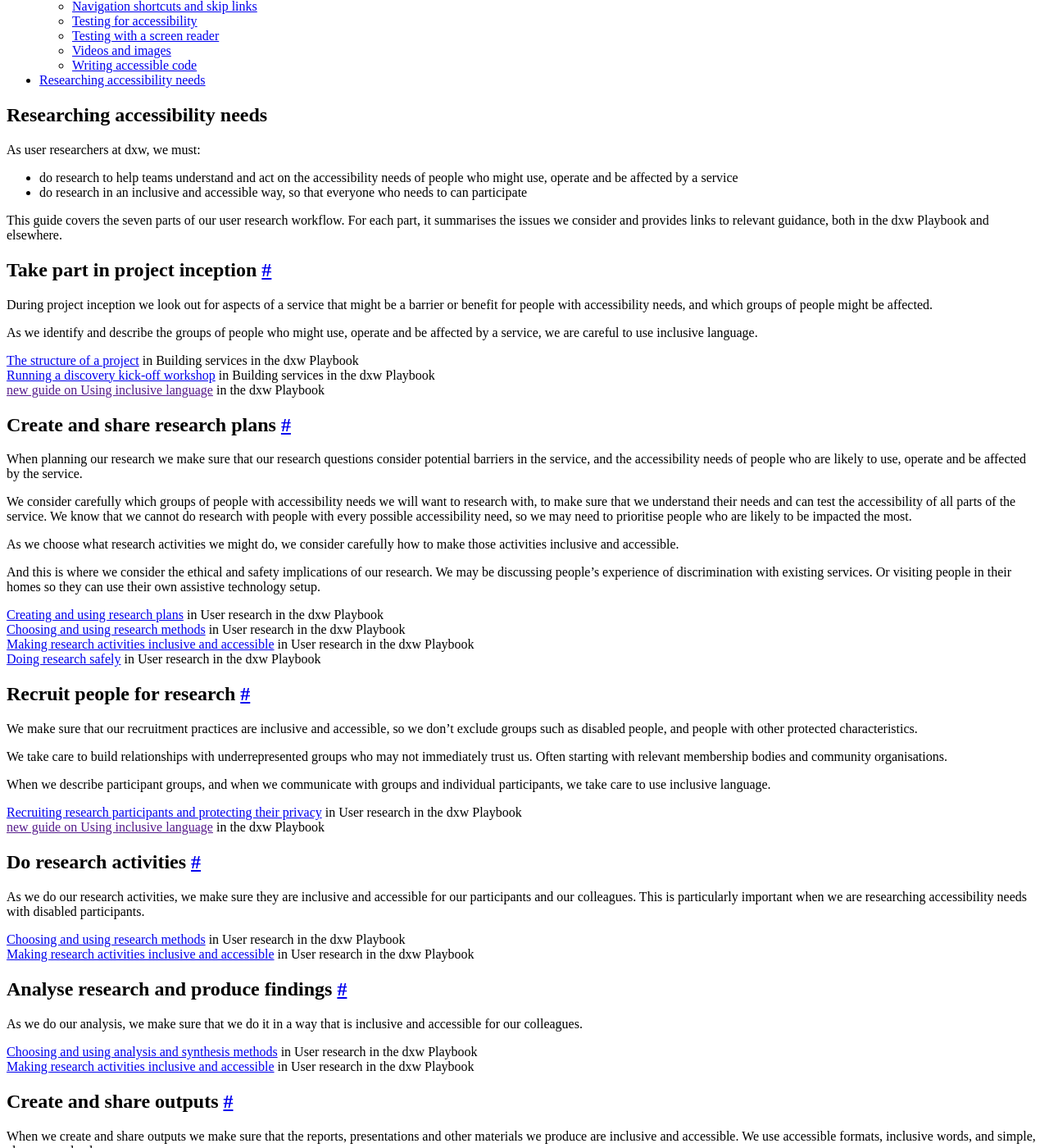
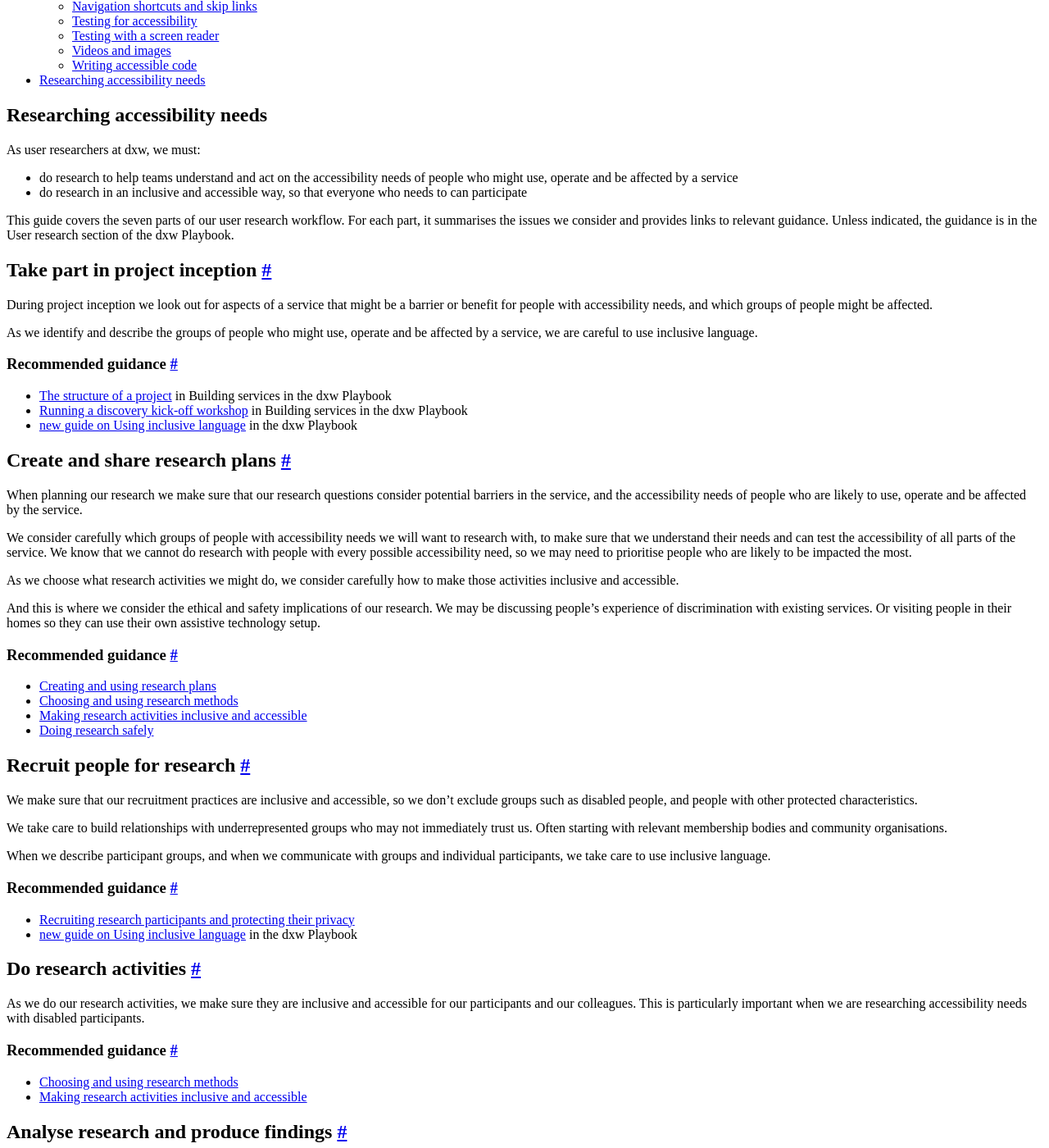
Before and after one commit to dxw/accessibility-manual, a Jekyll site: the page built from src/research/index.md, in a window 1280 px wide and 1400 px high, scrolled down 426 px. Shown: the whole window at 82% size. Built offline with Jekyll 4.4.1, drawn with Linux system fonts in a browser that asks for light colours; some of the changed text lies outside the part shown.

Commit message:
Update Research page “index”

```diff
--- a/src/research/index.md
+++ b/src/research/index.md
@@ -4,13 +4,12 @@
 tags:
   - Research
 ---
-
 As user researchers at dxw, we must:
 
 * do research to help teams understand and act on the accessibility needs of people who might use, operate and be affected by a service
 * do research in an inclusive and accessible way, so that everyone who needs to can participate
 
-This guide covers the seven parts of our user research workflow.  For each part, it summarises the issues we consider and provides links to relevant guidance, both in the dxw Playbook and elsewhere.
+This guide covers the seven parts of our user research workflow.  For each part, it summarises the issues we consider and provides links to relevant guidance. Unless indicated, the guidance is in the User research section of the dxw Playbook.
 
 ## Take part in project inception
 
@@ -18,9 +17,11 @@
 
 As we identify and describe the groups of people who might use, operate and be affected by a service, we are careful to use inclusive language.
 
-[The structure of a project](https://playbook.dxw.com/work-we-do/building-services/#the-structure-of-a-project) in Building services in the dxw Playbook \
-[Running a discovery kick-off workshop](https://playbook.dxw.com/work-we-do/building-services/running-a-discovery-kick-off-workshop/) in Building services in the dxw Playbook \
-[new guide on Using inclusive language]() in the dxw Playbook
+### Recommended guidance
+
+* [The structure of a project](https://playbook.dxw.com/work-we-do/building-services/#the-structure-of-a-project) in Building services in the dxw Playbook
+* [Running a discovery kick-off workshop](https://playbook.dxw.com/work-we-do/building-services/running-a-discovery-kick-off-workshop/) in Building services in the dxw Playbook
+* [new guide on Using inclusive language](#) in the dxw Playbook
 
 ## Create and share research plans
 
@@ -32,10 +33,12 @@
 
 And this is where we consider the ethical and safety implications of our research. We may be discussing people’s experience of discrimination with existing services. Or visiting people in their homes so they can use their own assistive technology setup.
 
-[Creating and using research plans](https://playbook.dxw.com/user-research/creating-and-using-research-plans/) in User research in the dxw Playbook \
-[Choosing and using research methods](https://playbook.dxw.com/user-research/choosing-and-using-research-methods/) in User research in the dxw Playbook \
-[Making research activities inclusive and accessible](https://playbook.dxw.com/user-research/making-research-activities-inclusive-and-accessible/) in User research in the dxw Playbook \
-[Doing research safely](https://playbook.dxw.com/user-research/doing-research-safely/) in User research in the dxw Playbook
+### Recommended guidance
+
+* [Creating and using research plans](https://playbook.dxw.com/user-research/creating-and-using-research-plans/)
+* [Choosing and using research methods](https://playbook.dxw.com/user-research/choosing-and-using-research-methods/)
+* [Making research activities inclusive and accessible](https://playbook.dxw.com/user-research/making-research-activities-inclusive-and-accessible/)
+* [Doing research safely](https://playbook.dxw.com/user-research/doing-research-safely/)
 
 ## Recruit people for research
 
@@ -45,22 +48,28 @@
 
 When we describe participant groups, and when we communicate with groups and individual participants, we take care to use inclusive language.
 
-[Recruiting research participants and protecting their privacy](https://playbook.dxw.com/user-research/recruiting-participants-protecting-privacy/) in User research in the dxw Playbook \
-[new guide on Using inclusive language]() in the dxw Playbook
+### Recommended guidance
+
+* [Recruiting research participants and protecting their privacy](https://playbook.dxw.com/user-research/recruiting-participants-protecting-privacy/)
+* [new guide on Using inclusive language](#) in the dxw Playbook
 
 ## Do research activities
 
 As we do our research activities, we make sure they are inclusive and accessible for our participants and our colleagues. This is particularly important when we are researching accessibility needs with disabled participants.
 
-[Choosing and using research methods](https://playbook.dxw.com/user-research/choosing-and-using-research-methods/) in User research in the dxw Playbook \
-[Making research activities inclusive and accessible](https://playbook.dxw.com/user-research/making-research-activities-inclusive-and-accessible/) in User research in the dxw Playbook
+### Recommended guidance
+
+* [Choosing and using research methods](https://playbook.dxw.com/user-research/choosing-and-using-research-methods/)
+* [Making research activities inclusive and accessible](https://playbook.dxw.com/user-research/making-research-activities-inclusive-and-accessible/)
 
 ## Analyse research and produce findings
 
 As we do our analysis, we make sure that we do it in a way that is inclusive and accessible for our colleagues.
 
-[Choosing and using analysis and synthesis methods](https://playbook.dxw.com/user-research/choosing-and-using-analysis-and-synthesis-methods/) in User research in the dxw Playbook \
-[Making research activities inclusive and accessible](https://playbook.dxw.com/user-research/making-research-activities-inclusive-and-accessible/) in User research in the dxw Playbook
+### Recommended guidance
+
+* [Choosing and using analysis and synthesis methods](https://playbook.dxw.com/user-research/choosing-and-using-analysis-and-synthesis-methods/)
+* [Making research activities inclusive and accessible](https://playbook.dxw.com/user-research/making-research-activities-inclusive-and-accessible/)
 
 ## Create and share outputs
 
@@ -68,16 +77,20 @@
 
 We also consider carefully what quotes, photos and video clips we use to illustrate our findings and recommendations. This is particularly important when participants have shared past experiences or details about themselves that they want to keep private. Or when photos and video clips show things that a participant would not want shared.
 
-[Sharing research activities and findings](https://playbook.dxw.com/user-research/sharing-research-activities-and-findings/) in User research in the dxw Playbook \
-[Creating content](https://accessibility.dxw.com/content/) in the dxw Accessibility Manual
+### Recommended guidance
+
+* [Sharing research activities and findings](https://playbook.dxw.com/user-research/sharing-research-activities-and-findings/)
+* [Creating content](https://accessibility.dxw.com/content/) in the dxw Accessibility Manual
 
 ## Take care of research data
 
 We take care of the research data we collect. This is particularly important when researching accessibility needs. Participants may have shared past experiences or details about themselves that they want to keep private.
 
-[Taking care of research data](https://playbook.dxw.com/user-research/taking-care-of-research-data/) in User research in the dxw Playbook
+### Recommended guidance
 
-## Other guides
+* [Taking care of research data](https://playbook.dxw.com/user-research/taking-care-of-research-data/)
 
-[Accessibility guidance for User research](https://service-manual.nhs.uk/accessibility/user-research) in the NHS digital service manual
-[User Researcher](https://accessibility-manual.dwp.gov.uk/guidance-for-your-job-role/user-researcher) in the DWP Accessibility Manual
+## Other guidance
+
+* [Accessibility guidance for User research](https://service-manual.nhs.uk/accessibility/user-research) in the NHS digital service manual
+* [User Researcher](https://accessibility-manual.dwp.gov.uk/guidance-for-your-job-role/user-researcher) in the DWP Accessibility Manual
```
